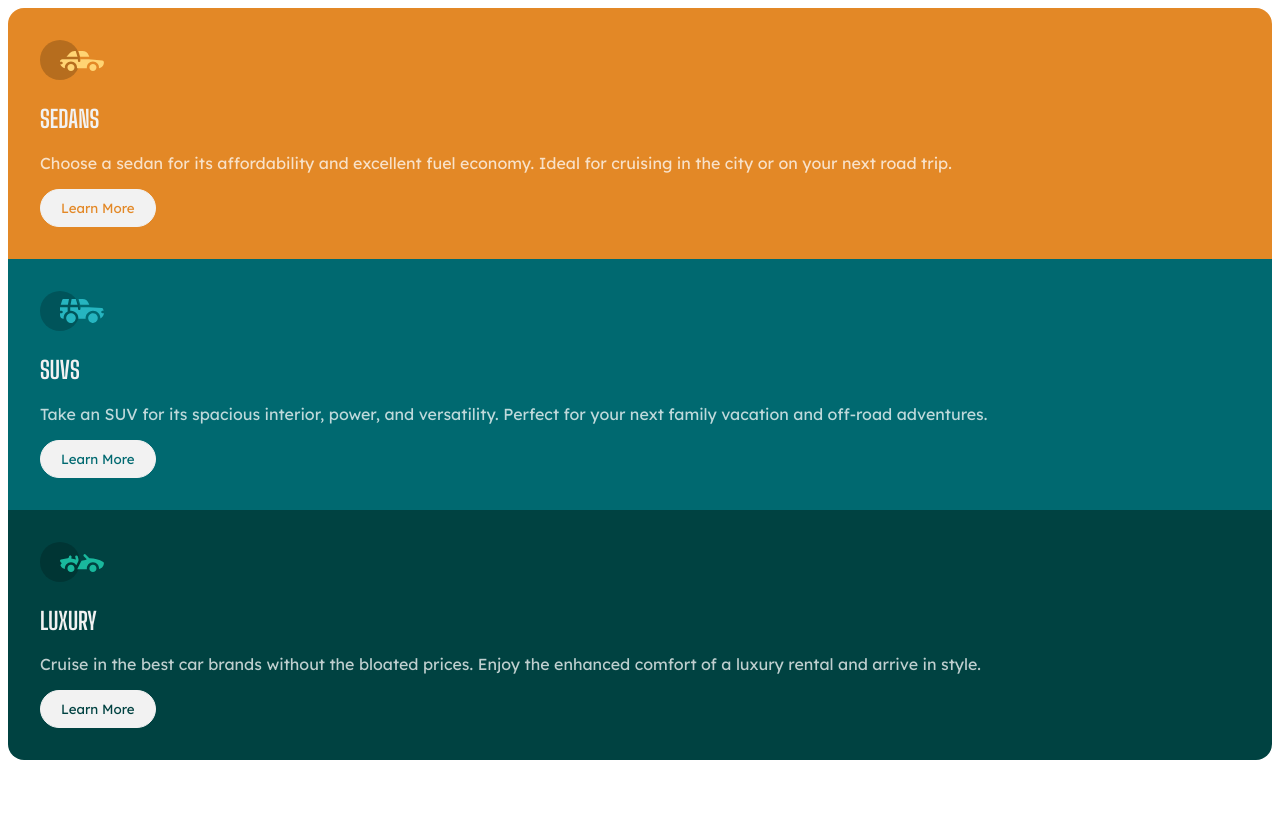
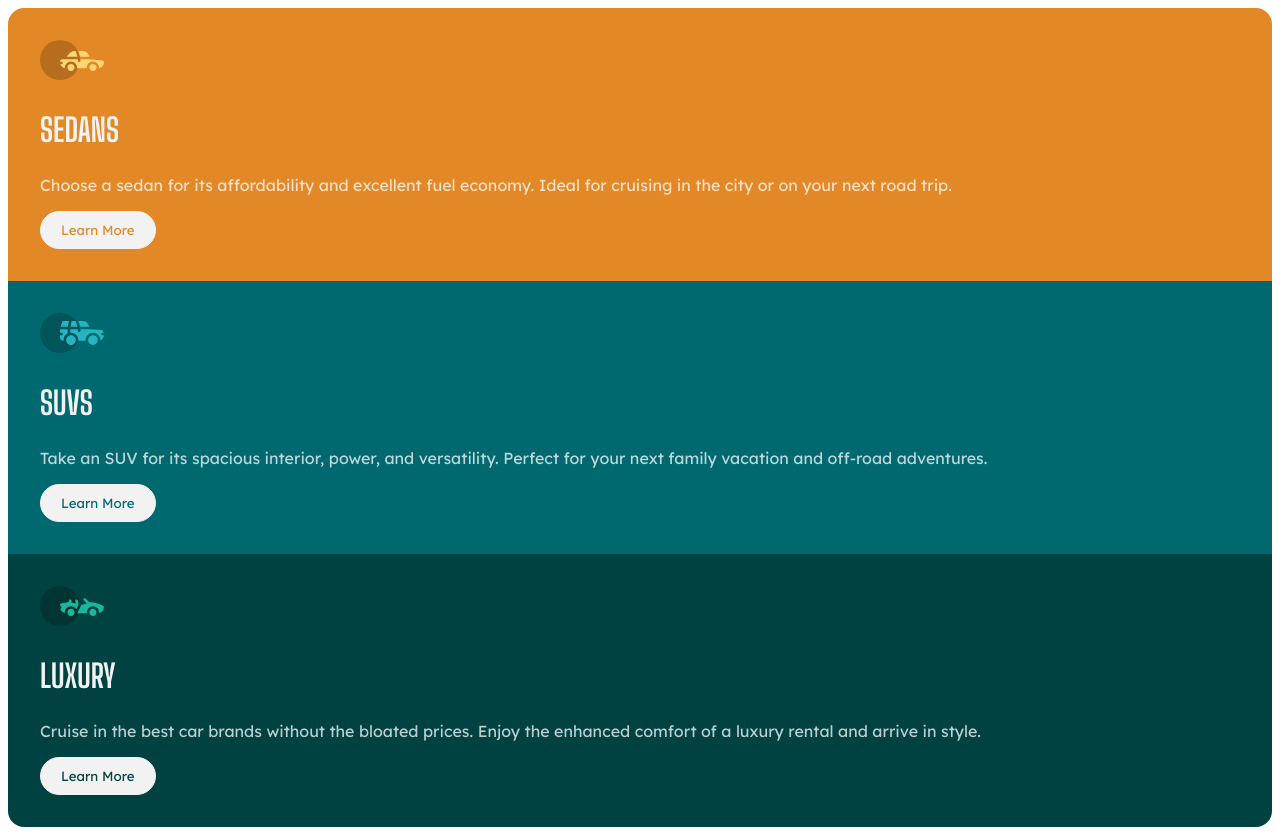
Before and after one commit to omarotxoa/3-column-preview-card-component, a React (Create React App) app: page / in a window 1280 px wide. Before the commit the page ends 800 px from the top, so only its background shows below. Built offline with nearby package versions, Linux system fonts and the light colour scheme.

Commit message:
Style H1 sizing

```diff
--- a/src/styles.css
+++ b/src/styles.css
@@ -23,6 +23,7 @@ h1 {
   font-family: 'Big Shoulders Display', cursive;
   text-transform: uppercase;
   color: var(--gray);
+  font-size: 2em;
 }
 
 /* The 3 Divs */
```
